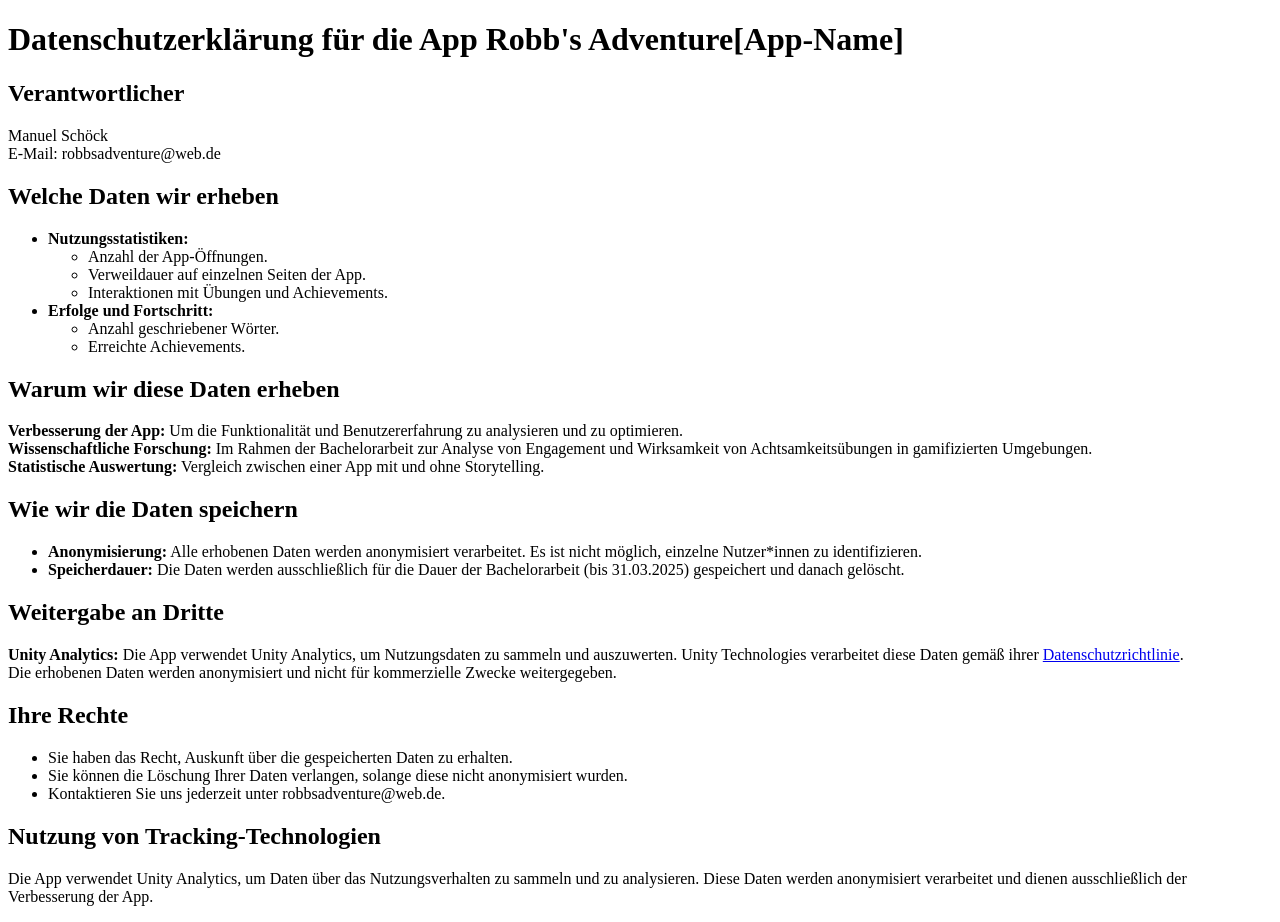
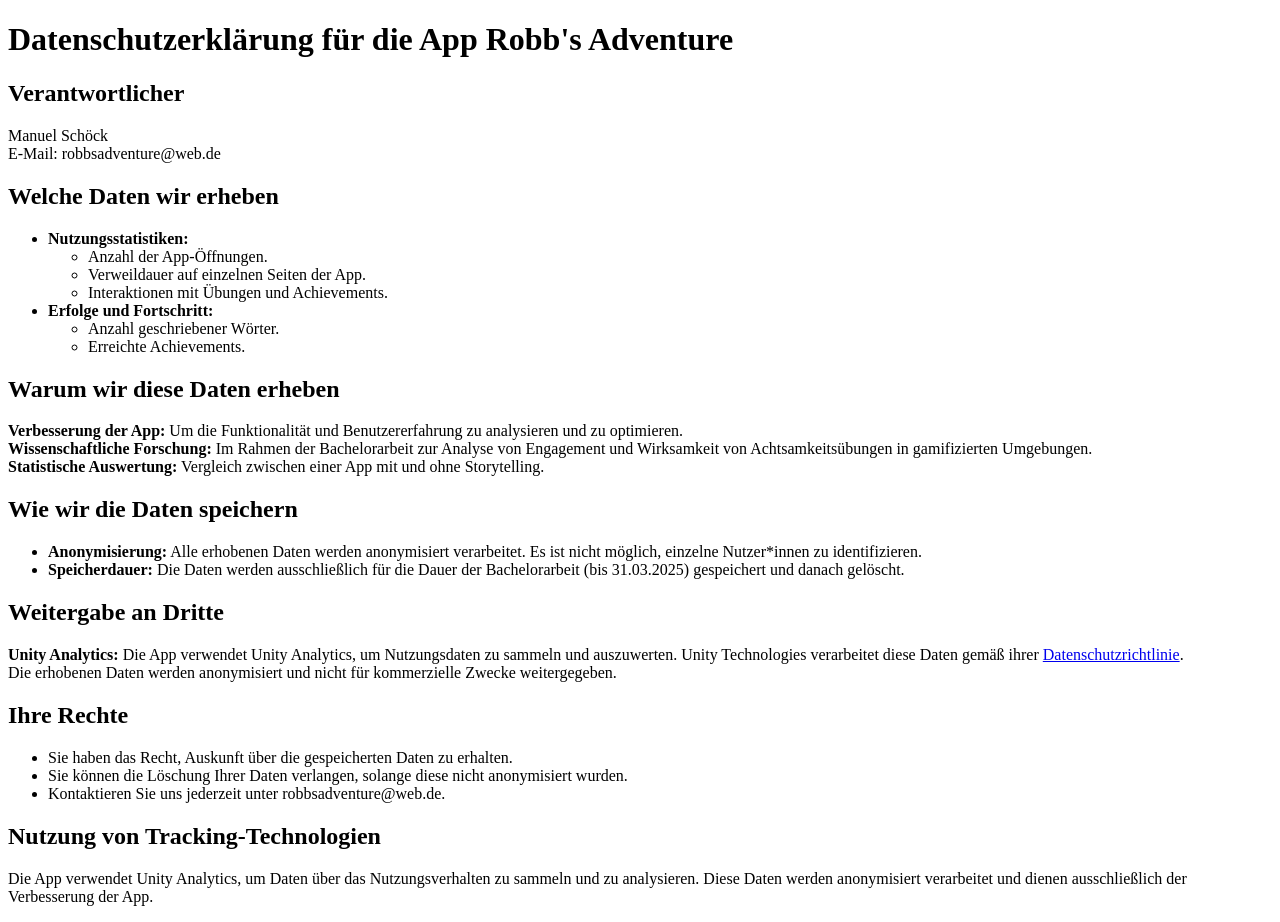
Before and after one commit to nichtmanu/datenschutzerklaerung, a plain HTML site: page index.html in a window 1280 px wide. Drawn offline with Linux system fonts and the light colour scheme.

Commit message:
Update index.html

```diff
--- a/index.html
+++ b/index.html
@@ -6,7 +6,7 @@
     <title>Datenschutzerklärung</title>
 </head>
 <body>
-    <h1>Datenschutzerklärung für die App Robb's Adventure[App-Name]</h1>
+    <h1>Datenschutzerklärung für die App Robb's Adventure</h1>
 
     <h2>Verantwortlicher</h2>
     <p>
```
